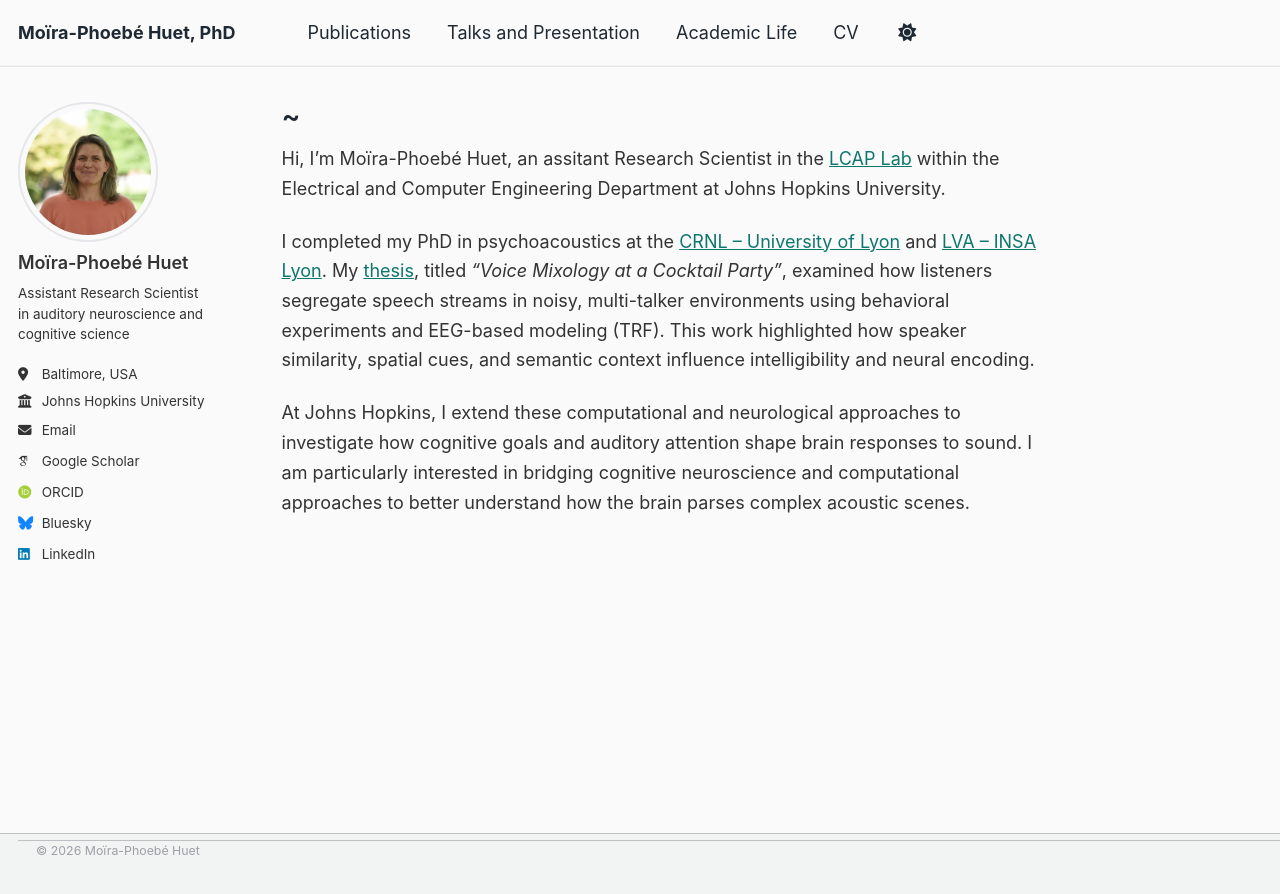
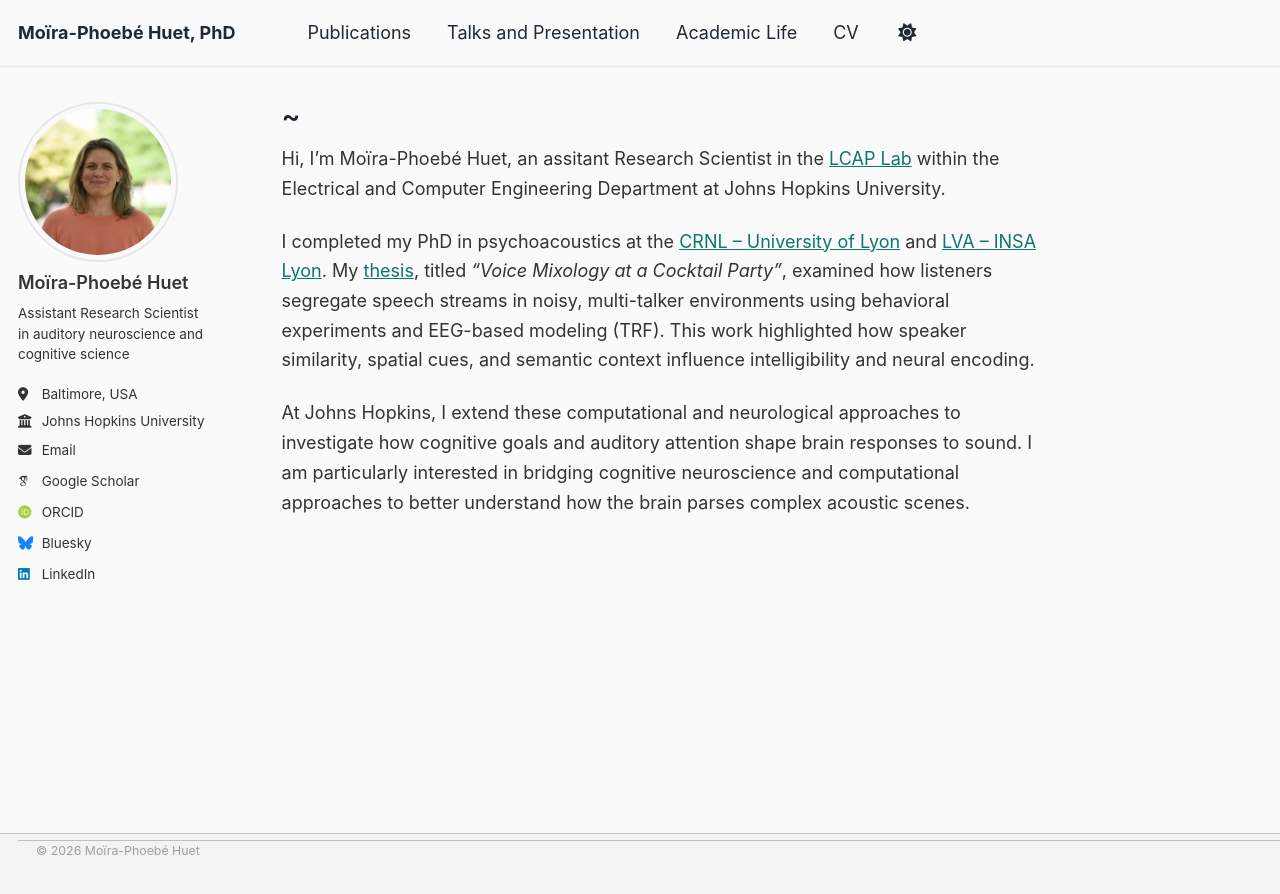
Before and after one commit to mphuet/mphuet.github.io, a Jekyll site: the page built from _pages/about.md, in a window 1280 px wide. Shown: the top 894 px of the page. Built offline with Jekyll 4.4.1, drawn with Linux system fonts in a browser that asks for light colours; some web fonts are replaced.

Commit message:
Update main.scss

```diff
--- a/assets/css/main.scss
+++ b/assets/css/main.scss
@@ -96,7 +96,7 @@ a:hover {
 }
 
 .author__avatar img {
-  width: 140px;      /* essaie 110–130px */
+  width: 160px;      /* essaie 110–130px */
   height: auto;
   border-radius: 999px;
 }
```
